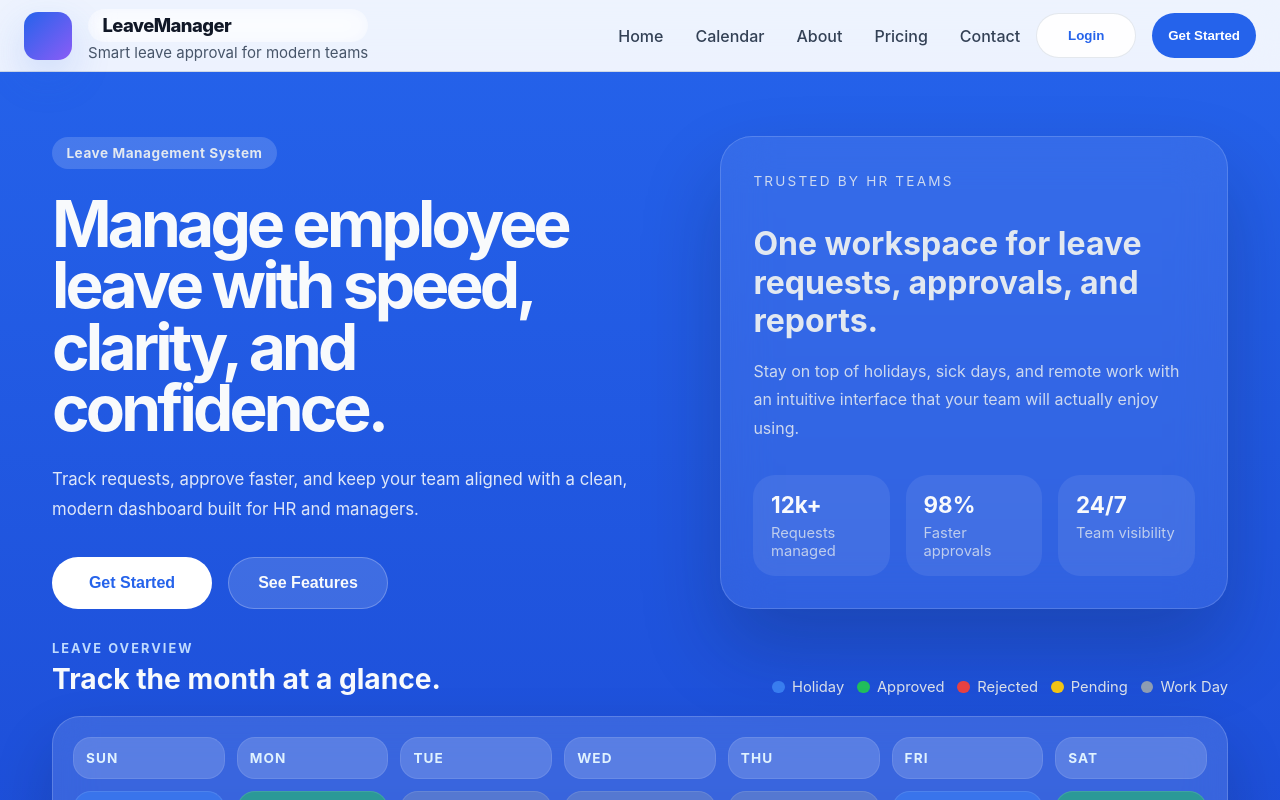
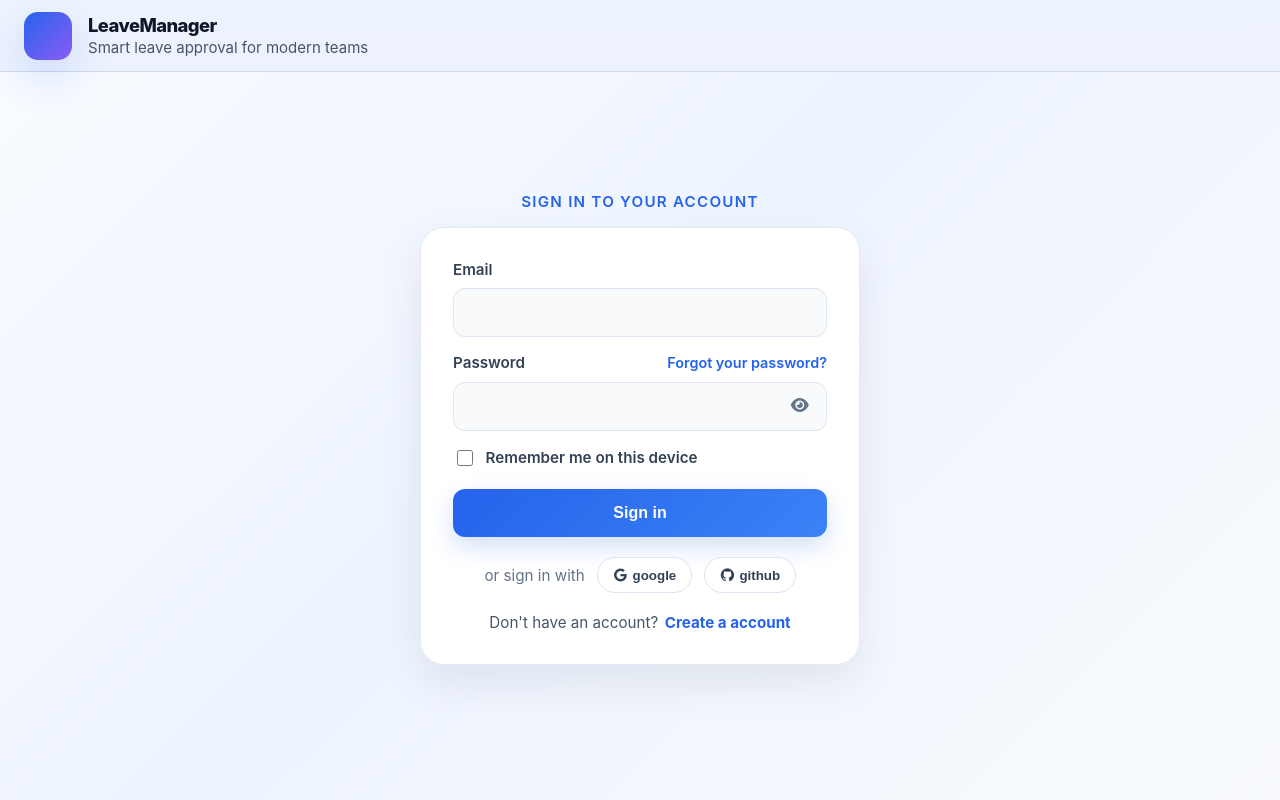
Before and after one commit to Mayanksharma3012/Leave-Management-System, a React (Vite) app in the folder Frontend/: page / in a window 1280 px wide. Shown: the top 800 px of the page. Built offline with nearby package versions, Linux system fonts and the light colour scheme.

Commit message:
Added login page frontend

```diff
--- a/Frontend/src/App.jsx
+++ b/Frontend/src/App.jsx
@@ -1,9 +1,12 @@
 import './App.css'
-import LandingPage from './pages/landingPage'
+// import LandingPage from './pages/landingPage'
+import Login from './pages/login.jsx'
+
 function App() {
   return (
     <>
-      <LandingPage />
+      {/* <LandingPage /> */}
+      <Login />
     </>
   )
 }
--- a/Frontend/src/index.css
+++ b/Frontend/src/index.css
@@ -0,0 +1,16 @@
+*, *::before, *::after {
+    box-sizing: border-box;
+}
+
+html {
+    scroll-behavior: smooth;
+}
+
+body{
+    margin: 0;
+    padding: 0;
+    min-height: 100vh;
+    font-family: Inter, ui-sans-serif, system-ui, -apple-system, BlinkMacSystemFont, 'Segoe UI', sans-serif;
+    color: #111827;
+    background: linear-gradient(180deg, #2563EB 0%, #1D4ED8 55%, #0F172A 100%);
+}
--- a/Frontend/src/pages/landingPage.css
+++ b/Frontend/src/pages/landingPage.css
@@ -1,19 +1,3 @@
-*, *::before, *::after {
-    box-sizing: border-box;
-}
-
-html {
-    scroll-behavior: smooth;
-}
-
-body{
-    margin: 0;
-    padding: 0;
-    min-height: 100vh;
-    font-family: Inter, ui-sans-serif, system-ui, -apple-system, BlinkMacSystemFont, 'Segoe UI', sans-serif;
-    color: #111827;
-    background: linear-gradient(180deg, #2563EB 0%, #1D4ED8 55%, #0F172A 100%);
-}
 
 .landingNavbar{
     width: 100%;
--- /dev/null
+++ b/Frontend/src/pages/login.css
@@ -0,0 +1,247 @@
+
+.landingNavbar {
+    width: 100%;
+    position: sticky;
+    top: 0;
+    z-index: 20;
+    padding: 0 1.5rem;
+    background: rgba(255, 255, 255, 0.92);
+    backdrop-filter: blur(18px);
+    border-bottom: 1px solid rgba(148, 163, 184, 0.35);
+    display: flex;
+    flex-wrap: wrap;
+    align-items: center;
+    justify-content: space-between;
+    min-height: 72px;
+}
+
+.landingNavbar .left {
+    display: flex;
+    align-items: center;
+    gap: 1rem;
+}
+
+.logo {
+    width: 48px;
+    height: 48px;
+    border-radius: 14px;
+    background: linear-gradient(135deg, #2563eb, #8b5cf6);
+    box-shadow: 0 16px 40px rgba(37, 99, 235, 0.18);
+}
+
+.brand-text {
+    display: flex;
+    flex-direction: column;
+    gap: 0.1rem;
+}
+
+.name {
+    margin: 0;
+    font-size: 1.15rem;
+    font-weight: 800;
+    letter-spacing: -0.03em;
+    color: #0f172a;
+}
+
+.tagline {
+    margin: 0;
+    font-size: 0.94rem;
+    color: #475569;
+}
+
+.loginContainer {
+    min-height: calc(100vh - 72px);
+    padding: 2rem 1rem 3rem;
+    display: flex;
+    flex-direction: column;
+    align-items: center;
+    justify-content: center;
+    background: linear-gradient(135deg, #f8fbff 0%, #eef4ff 45%, #f8fafc 100%);
+}
+
+.loginMain {
+    margin-bottom: 1rem;
+    text-align: center;
+}
+
+.loginMain span {
+    font-size: 0.95rem;
+    font-weight: 600;
+    color: #2563eb;
+    letter-spacing: 0.08em;
+    text-transform: uppercase;
+}
+
+.loginContainer form {
+    width: min(100%, 440px);
+    background: rgba(255, 255, 255, 0.95);
+    border: 1px solid rgba(148, 163, 184, 0.22);
+    border-radius: 24px;
+    padding: 2rem;
+    box-shadow: 0 18px 45px rgba(15, 23, 42, 0.08);
+}
+
+.emailPas,
+.passwordPass,
+.rememberMe {
+    display: flex;
+    flex-direction: column;
+    gap: 0.6rem;
+    margin-bottom: 1rem;
+}
+
+.emailPas span,
+.passAndForget span,
+.rememberMe span {
+    font-size: 0.95rem;
+    font-weight: 600;
+    color: #334155;
+}
+
+.emailPas input,
+.passwordPass input {
+    width: 100%;
+    padding: 0.9rem 1rem;
+    border: 1px solid #dbe4f0;
+    border-radius: 12px;
+    font-size: 1rem;
+    background: #f8fafc;
+    color: #0f172a;
+    outline: none;
+    transition: border-color 0.2s ease, box-shadow 0.2s ease;
+}
+
+.emailPas input:focus,
+.passwordPass input:focus {
+    border-color: #2563eb;
+    box-shadow: 0 0 0 4px rgba(37, 99, 235, 0.1);
+}
+
+.passAndForget {
+    display: flex;
+    align-items: center;
+    justify-content: space-between;
+    gap: 0.75rem;
+}
+
+.passAndForget a {
+    font-size: 0.9rem;
+    color: #2563eb;
+    text-decoration: none;
+    font-weight: 600;
+}
+
+.passAndForget a:hover {
+    text-decoration: underline;
+}
+
+.password {
+    position: relative;
+}
+
+.password .showBtn {
+    position: absolute;
+    right: 0.7rem;
+    top: 50%;
+    transform: translateY(-50%);
+    border: none;
+    background: transparent;
+    color: #64748b;
+    cursor: pointer;
+    font-size: 1rem;
+}
+
+.rememberMe {
+    flex-direction: row;
+    align-items: center;
+    gap: 0.6rem;
+    margin-top: 0.2rem;
+}
+
+.rememberMe input {
+    width: 1rem;
+    height: 1rem;
+    accent-color: #2563eb;
+}
+
+.signInBtn {
+    width: 100%;
+    margin-top: 0.25rem;
+    border: none;
+    border-radius: 12px;
+    padding: 0.95rem 1rem;
+    background: linear-gradient(135deg, #2563eb, #3b82f6);
+    color: #fff;
+    font-weight: 700;
+    font-size: 1rem;
+    cursor: pointer;
+    box-shadow: 0 10px 25px rgba(37, 99, 235, 0.2);
+    transition: transform 0.2s ease, box-shadow 0.2s ease;
+}
+
+.signInBtn:hover {
+    transform: translateY(-1px);
+    box-shadow: 0 14px 30px rgba(37, 99, 235, 0.24);
+}
+
+.otherOption {
+    display: flex;
+    flex-wrap: wrap;
+    align-items: center;
+    justify-content: center;
+    gap: 0.75rem;
+    margin: 1.25rem 0;
+    color: #64748b;
+    font-size: 0.95rem;
+}
+
+.otherOption button {
+    border: 1px solid #dbe4f0;
+    border-radius: 999px;
+    padding: 0.6rem 0.9rem;
+    background: #fff;
+    color: #334155;
+    font-weight: 600;
+    cursor: pointer;
+}
+
+.otherOption button:hover {
+    border-color: #2563eb;
+    color: #2563eb;
+}
+
+.loginContainer footer {
+    display: flex;
+    justify-content: center;
+    align-items: center;
+    gap: 0.4rem;
+    margin-top: 1rem;
+    font-size: 0.95rem;
+    color: #475569;
+}
+
+.loginContainer footer a {
+    color: #2563eb;
+    font-weight: 700;
+    text-decoration: none;
+}
+
+.loginContainer footer a:hover {
+    text-decoration: underline;
+}
+
+@media (max-width: 480px) {
+    .landingNavbar {
+        padding: 0 1rem;
+    }
+
+    .loginContainer form {
+        padding: 1.5rem;
+        border-radius: 18px;
+    }
+
+    .passAndForget {
+        flex-direction: column;
+        align-items: flex-start;
+    }
+}
--- /dev/null
+++ b/Frontend/src/pages/login.jsx
@@ -0,0 +1,80 @@
+import './login.css'
+import { useState } from 'react';
+
+function Login() {
+
+    // <i class="fa-solid fa-eye"></i>
+    // <i class="fa-solid fa-eye-slash"></i>
+
+    const [showpass, setShowPass] = useState(false)
+
+    return (
+        <>
+            <header className="landingNavbar">
+                <div className="left">
+                    <div className="logo"></div>
+                    <div className="brand-text">
+                        <h1 className="name">LeaveManager</h1>
+                        <p className="tagline">Smart leave approval for modern teams</p>
+                    </div>
+                </div>
+            </header>
+
+            <div className="loginContainer">
+                <div className="loginMain">
+                    <span>Sign in to your account</span>
+                </div>
+
+                {/* this form will be later submited in backend */}
+                <form>
+                    <div className="emailPas">
+                        <span>Email</span>
+                        <input type="text" />
+                    </div>
+                    <div className="passwordPass">
+
+                        <div className="passAndForget">
+                            <span>Password</span>
+                            <a href="#reset">Forgot your password?</a>
+                        </div>
+                        <div className="password">
+                        <input type={showpass ? 'text' : 'password'} />
+                        <button type="button" className={showpass ? 'showBtn show' : 'showBtn hide'} onClick={(e) => {
+                            e.preventDefault();
+                            setShowPass(!showpass);
+                        }}>
+                            {showpass ? (<i className="fa-solid fa-eye-slash"></i>)
+                            : (<i className="fa-solid fa-eye"></i>)
+                            }
+                        </button>
+                        </div>
+
+                    </div>
+
+                    <div className="rememberMe">
+                        <input type="checkbox"/>
+                        <span>Remember me on this device</span>
+                    </div>
+
+                    <button className='signInBtn'>Sign in</button>
+
+                    <div className="otherOption">
+                        <span>or sign in with</span>
+                        <button><i class="fa-brands fa-google"></i> google</button>
+                        <button><i class="fa-brands fa-github"></i> github</button>
+                    </div>
+
+                    <footer>
+                        <span>Don't have an account?</span>
+                        <a href="">Create a account</a>
+                    </footer>
+
+                </form>
+            </div>
+
+
+        </>
+    );
+}
+
+export default Login
```
